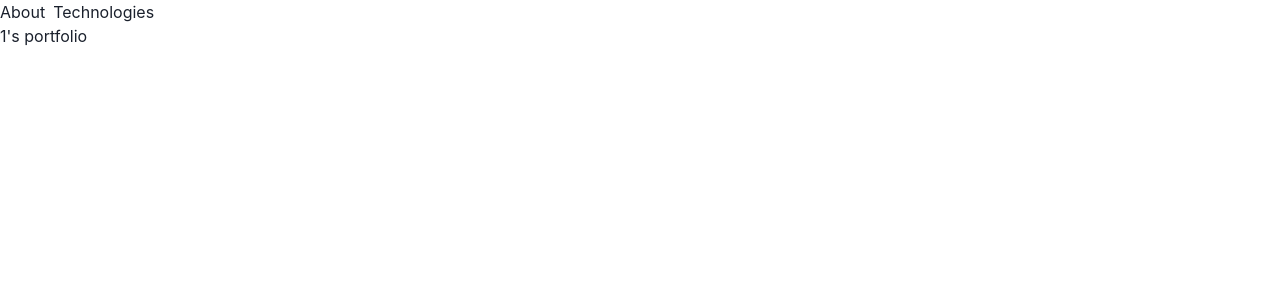
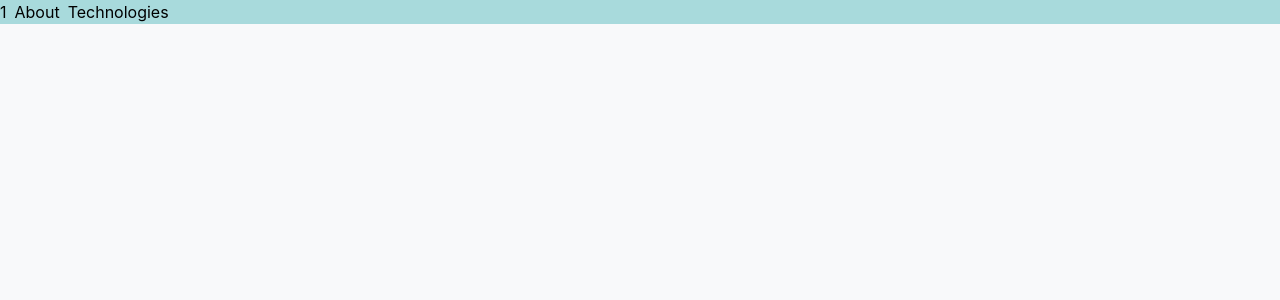
Before and after one commit to JanelleGatmaitan/gatmaitan-portfolio, a React (Create React App) app: page /portfolio/1 in a window 1280 px wide. Shown: the top 300 px of the page. Built offline with nearby package versions, Linux system fonts and the light colour scheme.

Commit message:
get person data in useEffect #2

```diff
--- a/src/components/nav.jsx
+++ b/src/components/nav.jsx
@@ -1,9 +1,10 @@
 import React from 'react';
 import { HStack } from '@chakra-ui/react';
 
-function Nav() {
+function Nav(props) {
   return (
-    <HStack>
+    <HStack bgColor="blue">
+      <p>{props.name}</p>
       <p>About</p>
       <p>Technologies</p>
     </HStack>
--- a/src/components/pages/portfolio.jsx
+++ b/src/components/pages/portfolio.jsx
@@ -1,13 +1,19 @@
-import React from 'react';
+import React, {useEffect, useState} from 'react';
 import Nav from '../nav';
+import getData from '../../lib/get-data';
 
 function Portfolio(props) {
+  const name = props.match.params.name;
+  const [person, setPerson] = useState();
+  useEffect(() => {
+    const data = getData(name);
+    console.log('data: ', data);
+    setPerson(data);
+  }, [name]);
   return (
     <>
-      <Nav />
-      <h1>
-        {`${props.match.params.name}'s portfolio`}
-      </h1>
+      <Nav name={name}/>
+      {person && <h1>{`${person.firstName}'s portfolio`}</h1>}
     </>
   );
 }
--- a/src/data.json
+++ b/src/data.json
@@ -1,6 +1,7 @@
 [
   {
-    "name": "Janelle",
+    "firstName": "Janelle",
+    "lastName": "Gatmaitan",
     "about": "Janelle's bio",
     "projects": [
       {
@@ -16,7 +17,7 @@
     }
   },
   {
-    "name": "Josh",
+    "firstName": "Josh",
     "about": "Josh's bio"
   }
 ]
--- a/src/index.js
+++ b/src/index.js
@@ -2,9 +2,10 @@ import React from 'react';
 import ReactDOM from 'react-dom';
 import App from './app';
 import { ChakraProvider } from "@chakra-ui/react"
+import theme from './themes';
 
 ReactDOM.render(
-  <ChakraProvider>
+  <ChakraProvider theme={theme}>
     <App />
   </ChakraProvider>,
   document.getElementById('root')
--- /dev/null
+++ b/src/lib/get-data.js
@@ -0,0 +1,12 @@
+import Data from '../data.json';
+
+function getData(name) {
+  console.log('Data: ', Data);
+  for (var i = 0; i < Data.length; i++) {
+    if (Data[i].firstName.toLowerCase() === name) {
+      return Data[i];
+    }
+  }
+}
+
+export default getData;
--- /dev/null
+++ b/src/themes.js
@@ -0,0 +1,11 @@
+import { extendTheme } from "@chakra-ui/react";
+
+const theme = extendTheme({
+  colors: {
+    blue: '#a8dadc',
+    white: '#f8f9fa',
+    gray: '#343a40'
+  },
+});
+
+export default theme;
```
Also changed, not shown: src/components/person-card.jsx (added).
